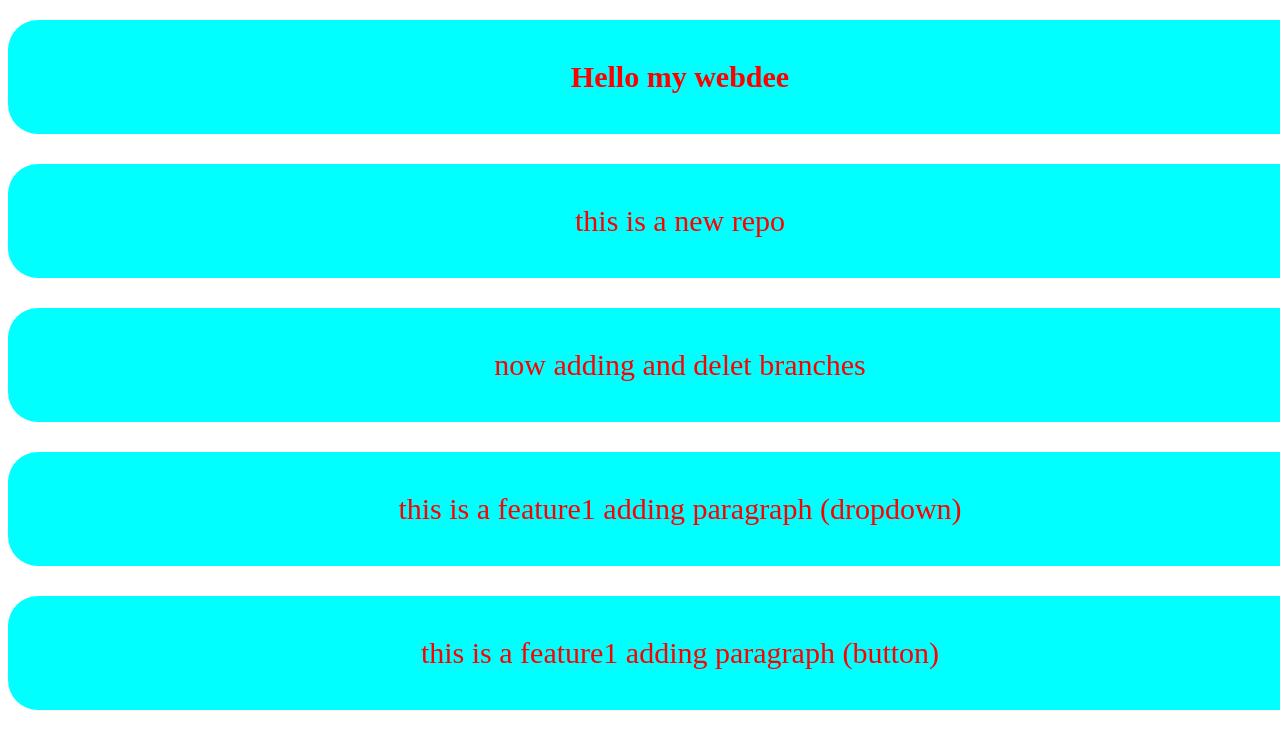
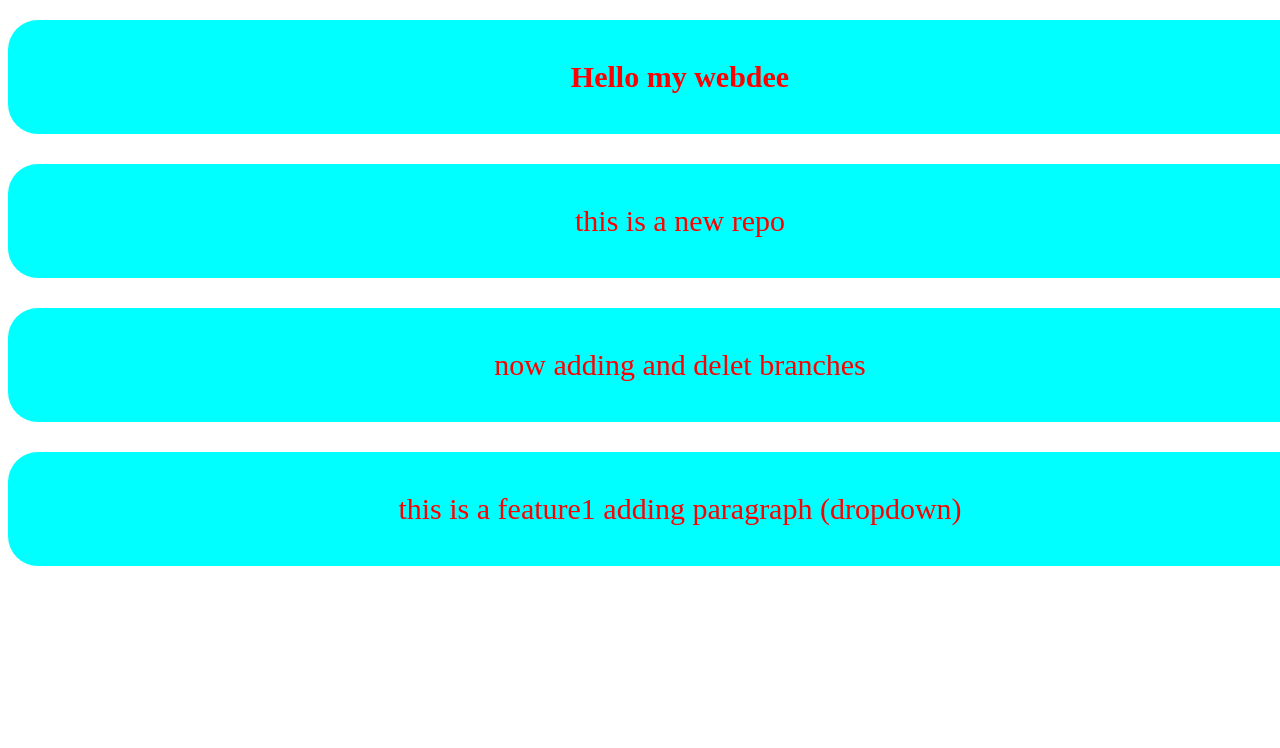
Before and after one commit to ShameemAnsari3/LocalRepo, a plain HTML site: page index.html in a window 1280 px wide. Shown: the top 748 px of the page. Drawn offline with Linux system fonts and the light colour scheme.

Commit message:
delete button

```diff
--- a/index.html
+++ b/index.html
@@ -17,7 +17,6 @@
 
     <p> this is a feature1 adding paragraph (dropdown) </p>
 
-    <p> this is a feature1 adding paragraph (button) </p>
 
 
 </body>
```
